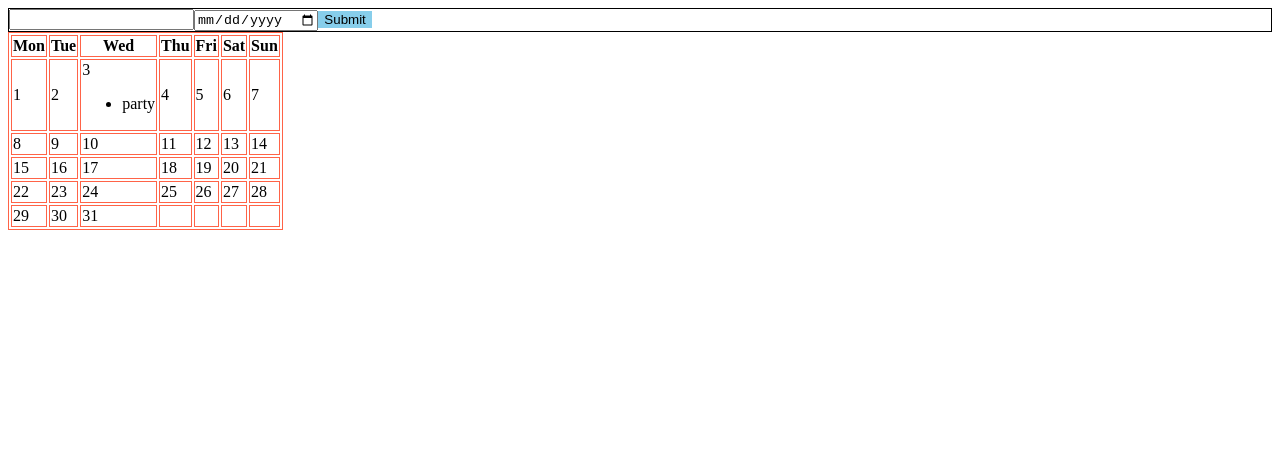
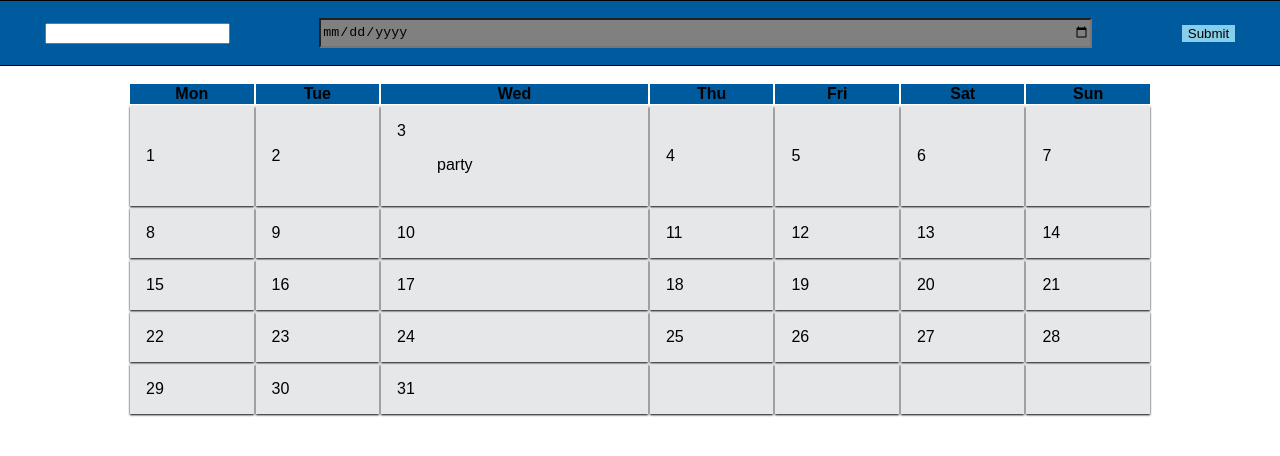
Before and after one commit to akinsho/react-event-planner, a React (Create React App) app: page / in a window 1280 px wide. Shown: the top 456 px of the page. Built offline with nearby package versions, Linux system fonts and the light colour scheme.

Commit message:
Add styling

```diff
--- a/src/components/App.js
+++ b/src/components/App.js
@@ -1,13 +1,28 @@
 import React from 'react';
+import styled, {injectGlobal} from 'styled-components';
 
 import EventForm from '../containers/event_form.js';
 import Calendar from '../containers/calender.js';
 
+injectGlobal`
+body {
+  margin: 0;
+  padding: 0;
+}
 
+`;
+
+const Wrapper = styled.div`
+  font-family: 'Helvitica', sans-serif;
+  display: flex;
+  flex-direction: column;
+  justify-content: center;
+  align-items: center;
+`;
 const App = () => (
-  <div>
+  <Wrapper>
     <EventForm />
     <Calendar />
-  </div>
+  </Wrapper>
 );
 export default App;
--- a/src/components/event_date_input.js
+++ b/src/components/event_date_input.js
@@ -1,8 +1,14 @@
 import React from 'react';
+import styled from 'styled-components';
 
+const Input = styled.input`
+  width: 60%;
+  background: grey;
+  height: 2em;
+`;
 const EventDateInput = (props) => {
   return (
-    <input
+    <Input
       type="date"
       id="eventDate"
       value={props.eventDate}
--- a/src/containers/calender.js
+++ b/src/containers/calender.js
@@ -6,27 +6,34 @@ import daysInCurrentMonth from '../lib/date_helpers.js';
 import { EventItem } from '../components/event_item.js';
 
 const Table = styled.table`
-  border: solid 1px tomato;
+  margin-top: 1rem;
+  width: 80vw;
+  height: auto;
 `;
 
 const Thead = styled.thead`
-  border: solid 1px tomato;
+  background:hsl(206, 100%, 31%);
 `;
 
 const Tbody = styled.tbody`
   border: solid 1px tomato;
 `;
 
+// border: solid 1px tomato;
 const Tr = styled.tr`
-  border: solid 1px tomato;
 `;
 
 const Th = styled.th`
-  border: solid 1px tomato;
 `;
 
 const Td = styled.td`
-  border: solid 1px tomato;
+  padding: 1rem;
+  background:hsla(200, 5%, 76%, 0.4);
+  box-shadow: 0 1px 2px black;
+`;
+
+const Ul = styled.ul`
+  list-style-type: none;
 `;
 
 class Calender extends Component {
@@ -63,7 +70,7 @@ class Calender extends Component {
                       {dayOfMonth > daysInCurrentMonth ? null : dayOfMonth}
                       {!eventsToday[0]?
                         null:
-                        <ul>{ eventsToday.map(event => <EventItem key={uuid()}>{event.name}</EventItem>) }</ul>
+                        <Ul>{ eventsToday.map(event => <EventItem key={uuid()}>{event.name}</EventItem>) }</Ul>
                       }
                     </Td>
                   );
--- a/src/containers/event_form.js
+++ b/src/containers/event_form.js
@@ -9,7 +9,15 @@ import Button from '../components/button.js';
 import * as actions from '../actions/index.js';
 
 const Form = styled.form`
-border: solid 1px black;
+  border: solid 1px black;
+  background: hsl(206, 100%, 31%);
+  display: flex;
+  flex-direction: row;
+  justify-content: space-around;
+  align-items: center;
+  height: 4em;
+  width: 100%;
+  margin: 0;
 `;
 
 // console.log(addEvent);
```
